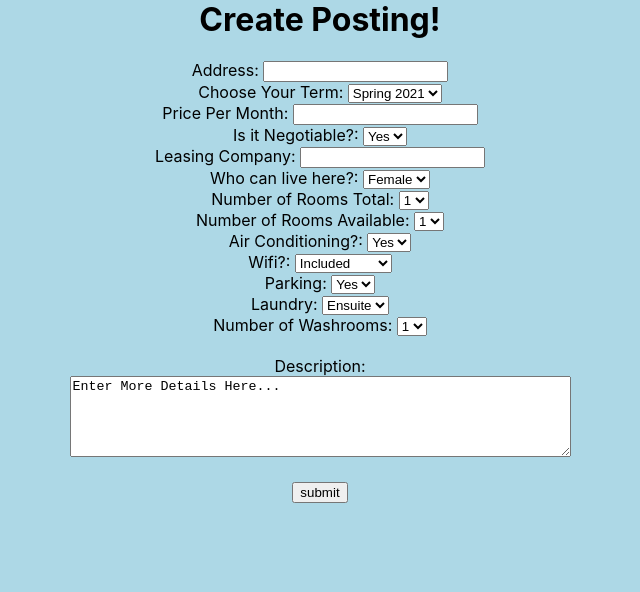
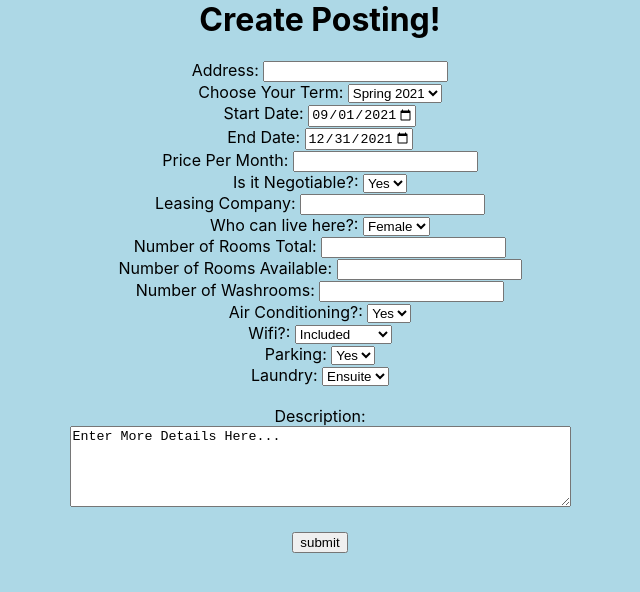
Before and after one commit to chirag1712/rental-finder-app, a React (Create React App) app in the folder client/: page /createPosting in a window 1280 px wide. Shown: the top 592 px of the page, without its empty margins (320-960 px from the left). Built offline with nearby package versions, Linux system fonts and the light colour scheme.

Commit message:
add start date, end date and fix the drop downs

```diff
--- a/client/src/components/CreatePosting/CreatePosting.js
+++ b/client/src/components/CreatePosting/CreatePosting.js
@@ -23,6 +23,18 @@ const CreatePosting = (props) => {
         </select>
         <br></br>
 
+        <label for="start">Start Date: </label>
+        <input type="date" id="start" name="start-date"
+          value="2021-09-01"
+          min="2021-05-01" max="2022-08-31"></input>
+        <br></br>
+
+        <label for="start">End Date: </label>
+        <input type="date" id="end" name="end-start"
+          value="2021-12-31"
+          min="2021-05-01" max="2022-08-31"></input>
+        <br></br>
+
         <label for='price'> Price Per Month: </label>
         <input name='price' type='text' />
         <br></br>
@@ -46,29 +58,16 @@ const CreatePosting = (props) => {
         </select>
         <br></br>
 
-        <label for="number_rooms_total"> Number of Rooms Total: </label>
-        <select name="number_rooms_total" id="number_rooms_total">
-          <option value="1">1</option>
-          <option value="2">2</option>
-          <option value="3">3</option>
-          <option value="4">4</option>
-          <option value="5">5</option>
-          <option value="6">6</option>
-          <option value="7">7</option>
-        </select>
+        <label for='number_rooms_total'> Number of Rooms Total: </label>
+        <input name='number_rooms_total' type='text' />
         <br></br>
 
-        {/* add some kind of listener here so its less than number rooms total */}
-        <label for="number_rooms_open"> Number of Rooms Available: </label>
-        <select name="number_rooms_open" id="number_rooms_open">
-          <option value="1">1</option>
-          <option value="2">2</option>
-          <option value="3">3</option>
-          <option value="4">4</option>
-          <option value="5">5</option>
-          <option value="6">6</option>
-          <option value="7">7</option>
-        </select>
+        <label for='number_rooms_open'> Number of Rooms Available: </label>
+        <input name='number_rooms_open' type='text' />
+        <br></br>
+
+        <label for='num_washrooms'> Number of Washrooms: </label>
+        <input name='num_washrooms' type='text' />
         <br></br>
 
         <label for="ac"> Air Conditioning?: </label>
@@ -99,29 +98,16 @@ const CreatePosting = (props) => {
           <option value="None">None</option>
         </select>
         <br></br>
-
-         {/* add some kind of listener here so its less than number rooms total */}
-        <label for="num_washrooms"> Number of Washrooms: </label>
-        <select name="num_washrooms" id="num_washrooms">
-          <option value="1">1</option>
-          <option value="2">2</option>
-          <option value="3">3</option>
-          <option value="4">4</option>
-          <option value="5">5</option>
-          <option value="6">6</option>
-          <option value="7">7</option>
-        </select>
-        <br></br>
         <br></br>
 
         <label for='description'> Description: </label>
         <br></br>
-        <textarea rows = "5" cols = "60" name = "description">
-            Enter More Details Here...
+        <textarea rows="5" cols="60" name="description">
+          Enter More Details Here...
         </textarea>
         <br></br>
         <br></br>
-        <input type = "submit" value = "submit" />
+        <input type="submit" value="submit" />
       </form>
     </Wrapper>
   );
```
